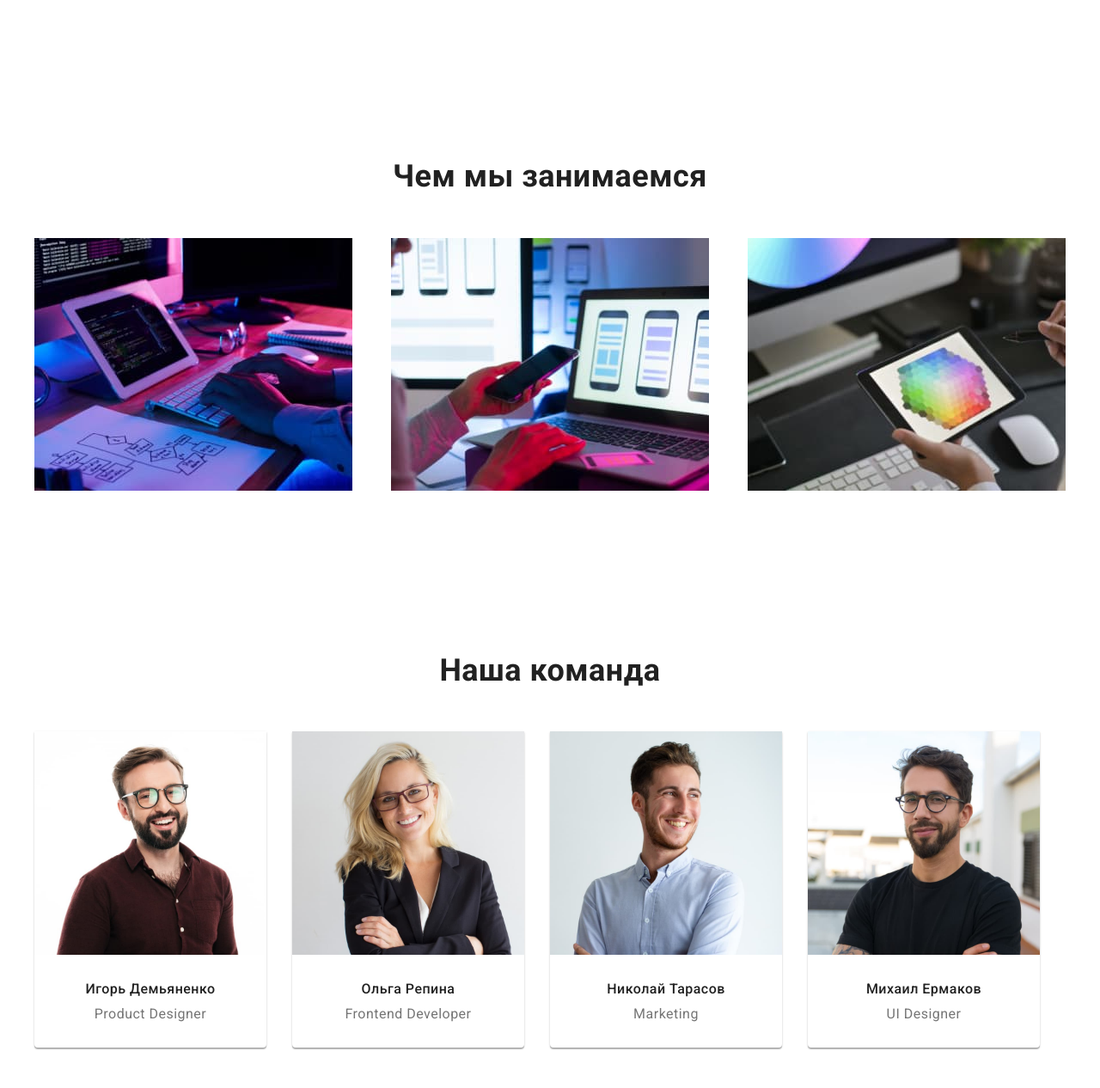
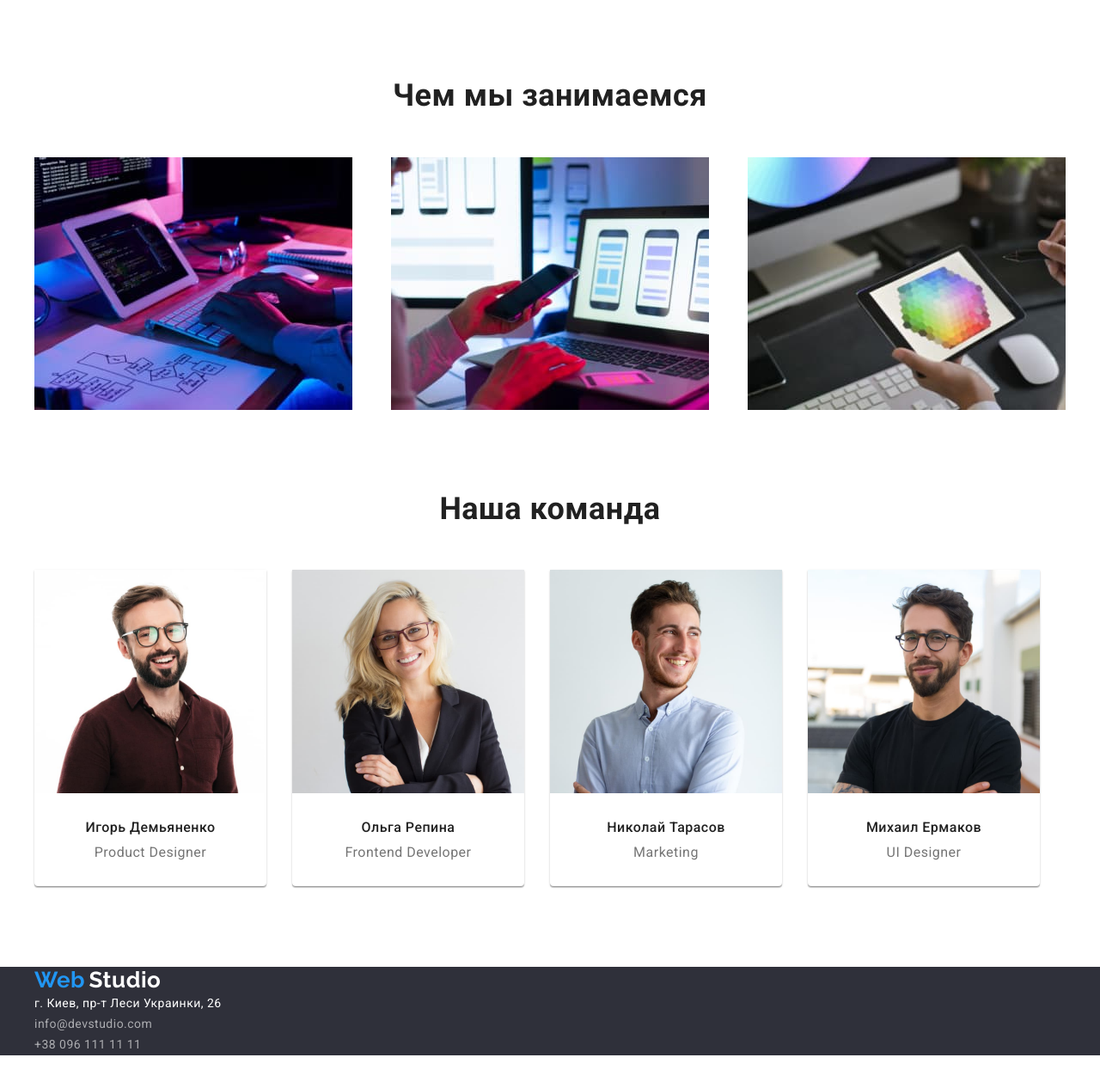
Before and after one commit to iChernomor/goit-markup-hw-03, a plain HTML site: page index.html in a window 1280 px wide. Shown: the part 874-2140 px from the top of the page at 86% size. After the commit the page ends 2102 px from the top, so only its background shows below. Drawn offline with nearby package versions, Linux system fonts and the light colour scheme.

Commit message:
no padding
забрав з чем занимаемся и с команди

```diff
--- a/css/styles.css
+++ b/css/styles.css
@@ -327,12 +327,10 @@ margin-right: 0;
   font-style: normal;
 }
 
-.padtop {
-  padding-top: 60px;
+.nopadtop {
+  padding-top: 0px;
 }
-.padbot {
-  padding-bottom: 60px;
-}
+
 .footer-address {
   color: var(--white-color-text);
   font-size: 14px;
--- a/index.html
+++ b/index.html
@@ -99,7 +99,7 @@
         </div>
       </section>
       <!--О нас-->
-      <section class="section">
+      <section class="section nopadtop">
         <div class="container">
           <h2 class="about-title">Чем мы занимаемся</h2>
           <ul class="foto">
@@ -116,7 +116,7 @@
         </div>
       </section>
       <!--Наша команда-->
-      <section class="section">
+      <section class="section nopadtop">
         <div class="container">
           <h2 class="team-title">Наша команда</h2>
           <ul class="team">
@@ -168,7 +168,7 @@
                 >info@devstudio.com</a
               >
             </li>
-            <li class="padbot">
+            <li>
               <a href="tel:+380961111111" class="footer-contact"
                 >+38 096 111 11 11</a
               >
```
